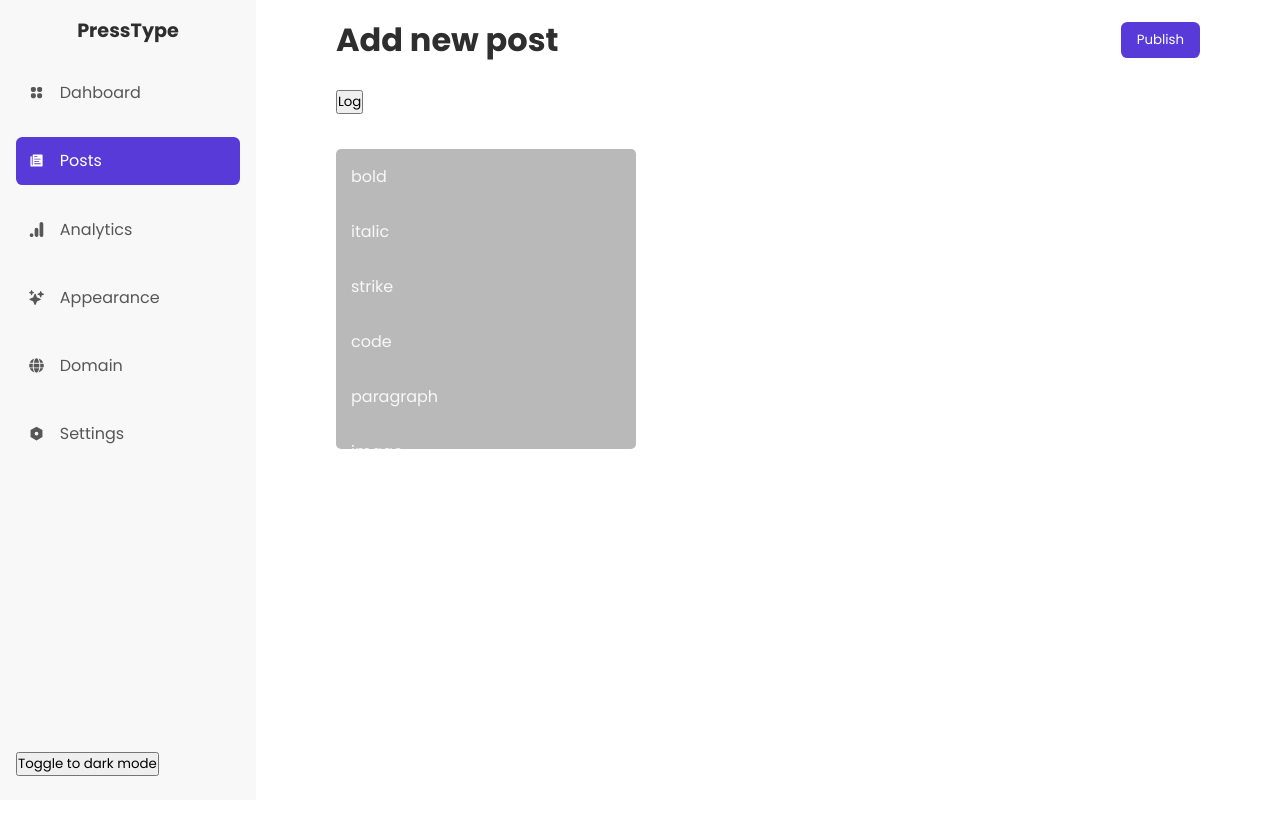
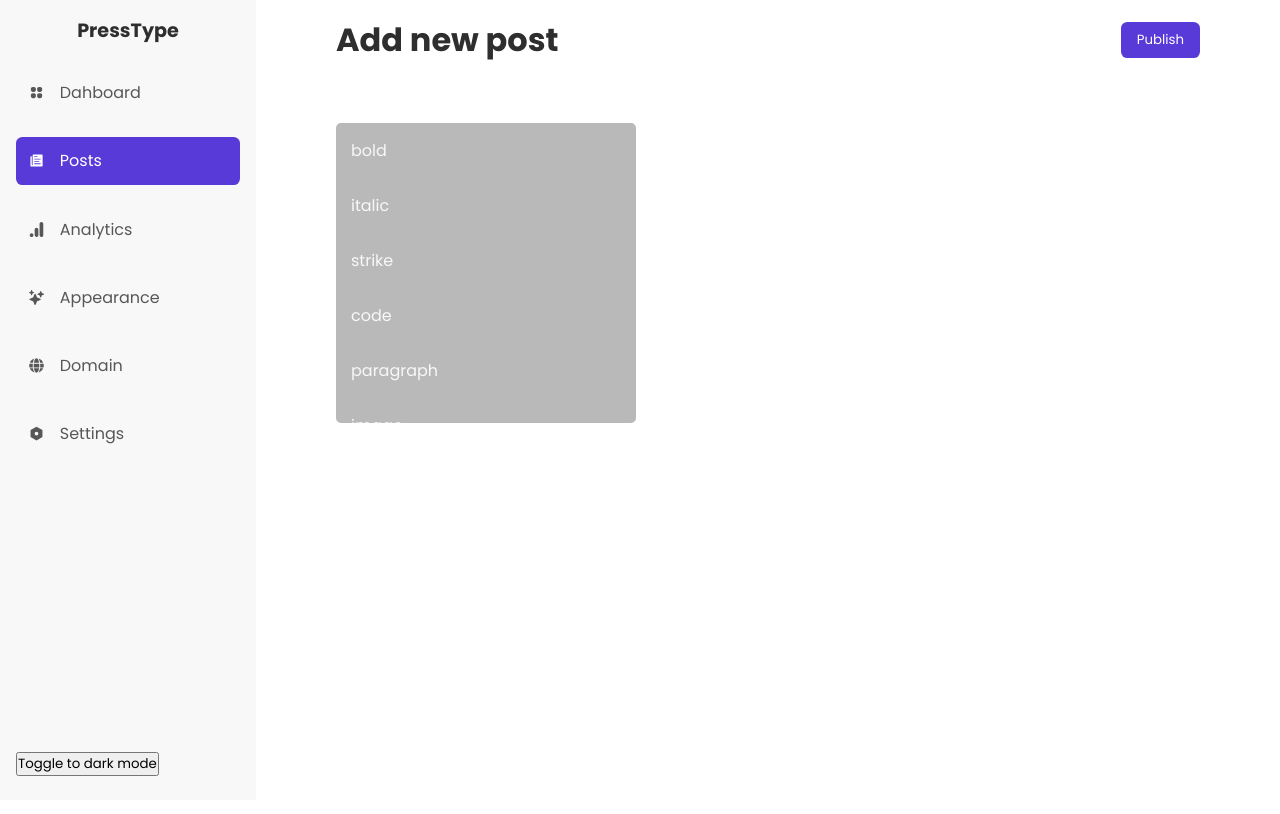
Before and after one commit to akinloluwami/presstype, a Next.js app: page /posts/new in a window 1280 px wide. Shown: the top 814 px of the page. Built offline with nearby package versions, Linux system fonts and the light colour scheme.

Commit message:
removed test button

```diff
--- a/components/dashboard/editor/Editor.tsx
+++ b/components/dashboard/editor/Editor.tsx
@@ -42,7 +42,6 @@ const Editor = () => {
 
   return (
     <>
-      <button onClick={() => console.log(content)}>Log</button>
       {editor && (
         <BubbleMenu editor={editor} tippyOptions={{ duration: 100 }}>
           {editor.isActive("link") ? (
```
